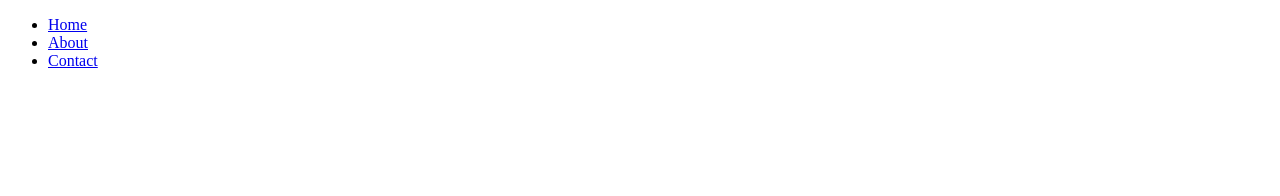
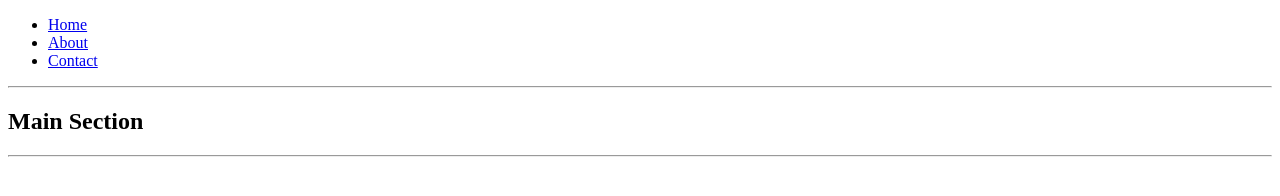
Before and after one commit to Jamalov07/github_team_test, a plain HTML site: page index.html in a window 1280 px wide. Drawn offline with Linux system fonts and the light colour scheme.

Commit message:
add main section

```diff
--- a/index.html
+++ b/index.html
@@ -7,6 +7,7 @@
     <title>Document</title>
   </head>
   <body>
+    <!-- header -->
     <header>
       <nav class="nav">
         <ul class="nav__list">
@@ -22,5 +23,14 @@
         </ul>
       </nav>
     </header>
+    <!-- main -->
+    <main>
+      <section>
+        <hr />
+        <h1>Main Section</h1>
+        <hr />
+      </section>
+    </main>
+    <!-- header -->
   </body>
 </html>
```
